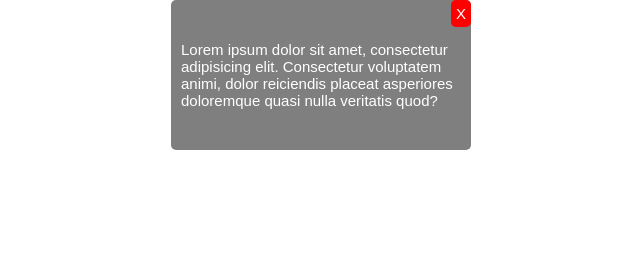
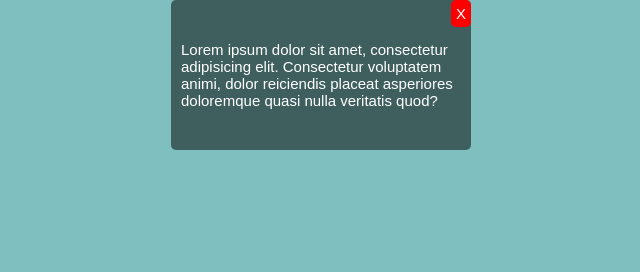
Before and after one commit to mreleftheros/modal-popup, a plain HTML site: page index.html in a window 1280 px wide. Both pictures are taken after a click on the button "Open Modal". Shown: the top 272 px of the page, without its empty margins (319-959 px from the left). Drawn offline with Linux system fonts and the light colour scheme.

Commit message:
Fix modal position

```diff
--- a/index.html
+++ b/index.html
@@ -15,9 +15,11 @@
     <button id="modalBtn" class="container__btn">Open Modal</button>
   </div>
 
-  <div id="modal" class="modal">
-    <p>Lorem ipsum dolor sit amet, consectetur adipisicing elit. Consectetur voluptatem animi, dolor reiciendis placeat asperiores doloremque quasi nulla veritatis quod?</p>
-    <span id="closeModalBtn" class="modal__close">X</span>
+  <div class="modal-container">
+    <div id="modal" class="modal">
+      <p>Lorem ipsum dolor sit amet, consectetur adipisicing elit. Consectetur voluptatem animi, dolor reiciendis placeat asperiores doloremque quasi nulla veritatis quod?</p>
+      <span id="closeModalBtn" class="modal__close">X</span>
+    </div>
   </div>
 
   <script src="scripts/app.js"></script>
--- a/scripts/app.js
+++ b/scripts/app.js
@@ -1,18 +1,21 @@
-const modal = document.getElementById("modal");
+const modalContainer = document.querySelector(".modal-container");
 const closeModalBtn = document.getElementById("closeModalBtn");
 const modalBtn = document.getElementById("modalBtn");
 
 
 // function to display the modal
 const displayModal = () => {
-  modal.classList.add("active");
+  modalContainer.classList.add("active");
+  modalContainer.classList.add("modal__close");
 };
 
 // function to close Modal
-const closeModal = () => {
-  modal.classList.remove("active");
+const closeModal = e => {
+  console.log(e.target.tagName);
+  modalContainer.classList.remove("active");
+  modalContainer.classList.remove("modal__close");
 };
 
 // event listeners
+modalContainer.addEventListener("click", closeModal);
 modalBtn.addEventListener("click", displayModal);
-closeModalBtn.addEventListener("click", closeModal);
--- a/styles/style.scss
+++ b/styles/style.scss
@@ -28,16 +28,33 @@
   }
 }
 
-.modal.active {
-  transform: translateY(0);
+.modal-container.active {
+  opacity: 1;
+  pointer-events: auto;
+
+  .modal {
+    transform: translate(-50%, 0);
     opacity: 1;
   }
+}
+
+.modal-container {
+  pointer-events: none;
+  opacity: 0;
+  position: absolute;
+  top: 0;
+  left: 0;
+  right: 0;
+  bottom: 0;
+  background: rgba(0, 128, 128, .5);
 
   .modal {
+    pointer-events: none;
     position: absolute;
     top: 0;
+    left: 50%;
     opacity: 0;
-  transform: translateY(-15rem);
+    transform: translate(-50%, -15rem);
     min-height: 15rem;
     background: rgba(0, 0, 0, .5);
     color: #fff;
@@ -51,6 +68,7 @@
     transition: transform 1s ease, opacity .5s ease;
 
     &__close {
+      pointer-events: auto;
       position: absolute;
       right: 0;
       top: 0;
@@ -60,3 +78,4 @@
       cursor: pointer;
     }
   }
+}
```
Also changed, not shown: styles/style.css, 1 other file. Lines whose indentation alone changed are shown as unchanged.
